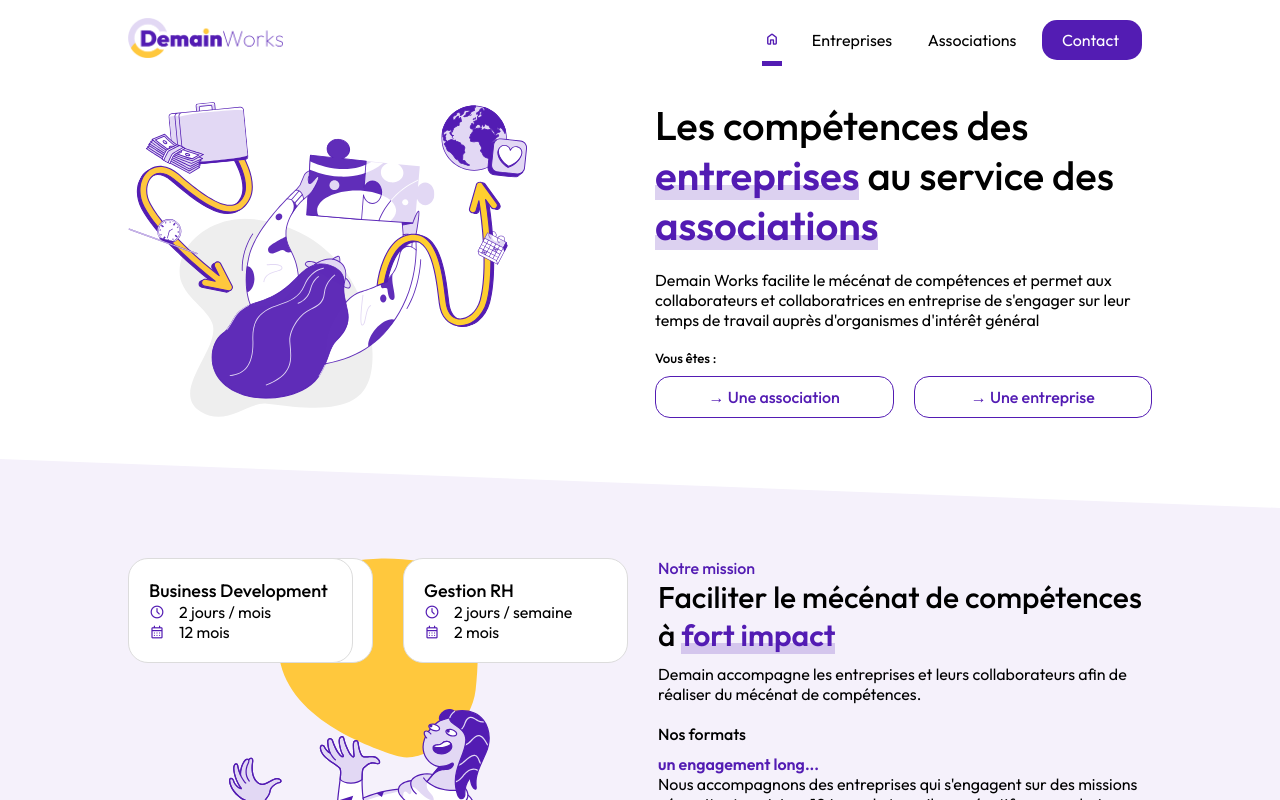
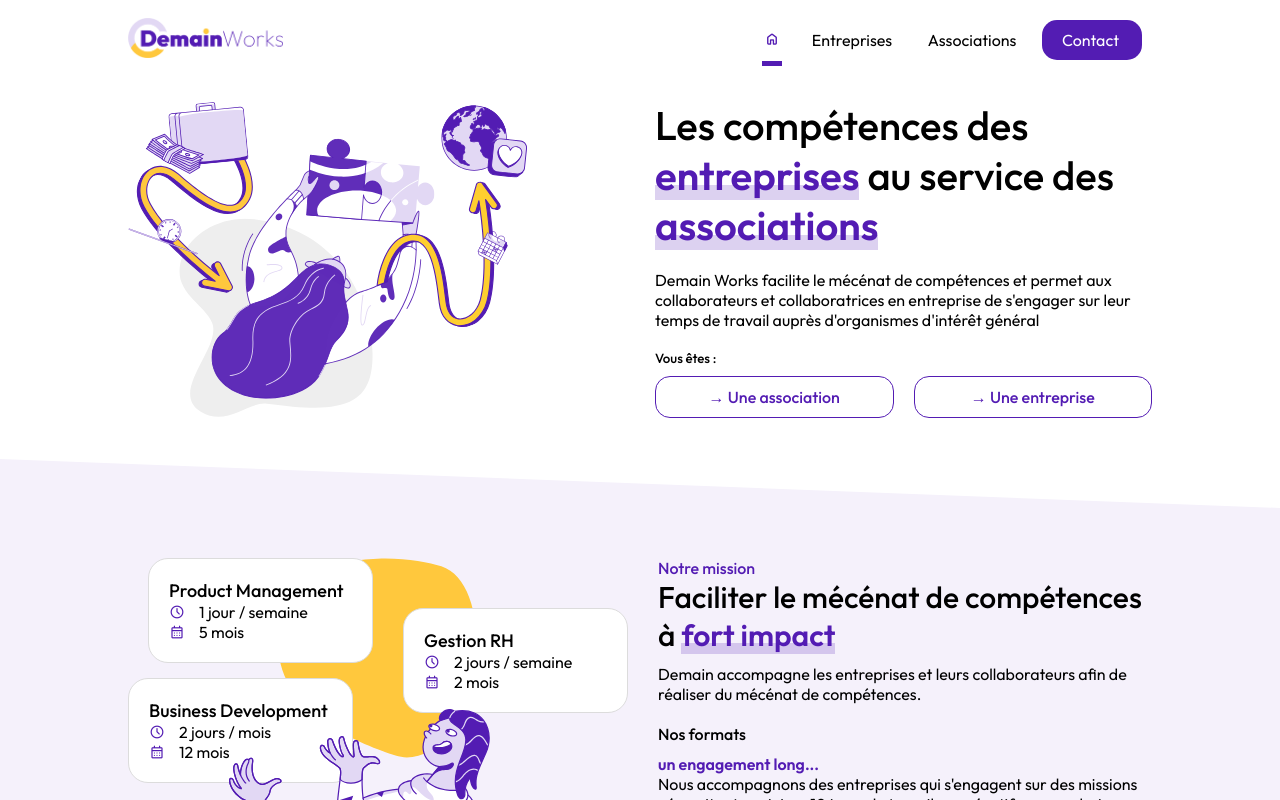
Before and after one commit to batleclair/demain-static, a Next.js app: page / in a window 1280 px wide. Built offline with nearby package versions, Linux system fonts and the light colour scheme.

Commit message:
code cleaning 4

```diff
--- a/app/ui/pages/home.scss
+++ b/app/ui/pages/home.scss
@@ -24,24 +24,24 @@
   }
 
   > div:nth-of-type(2){
-    right: 0;
-    top: 50;
+    right: 0px;
+    top: 50px;
   }
 
   > div:nth-of-type(3){
-    top: 120;
+    top: 120px;
   }
 
   img:first-of-type{
-    top: 0;
+    top: 0px;
   }
 
   img:last-of-type{
-    bottom: 0;
+    bottom: 0px;
     margin-right: auto;
     margin-left: auto;
-    right: 0;
-    left: 0;
+    right: 0px;
+    left: 0px;
     z-index: 1;
   }
 
```
